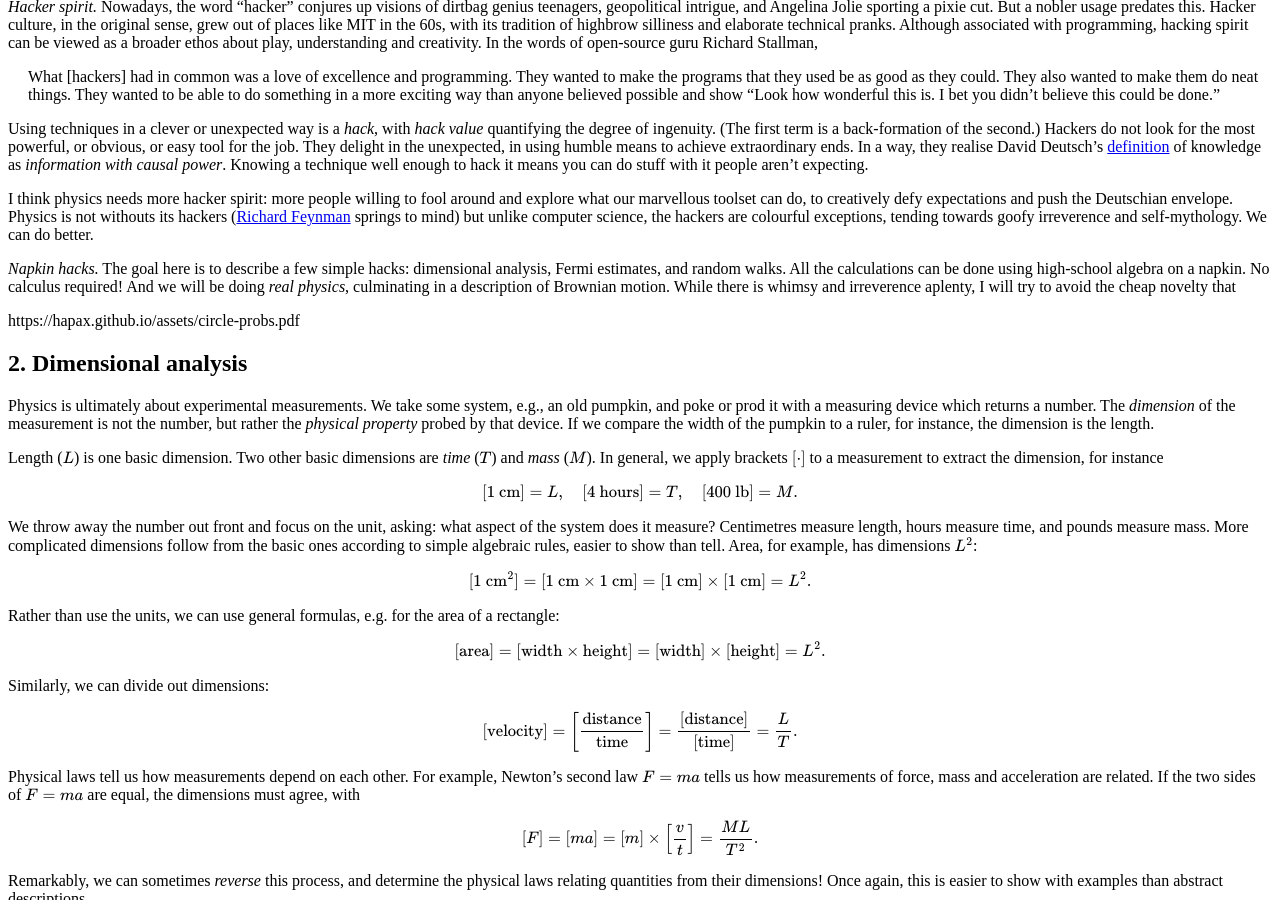
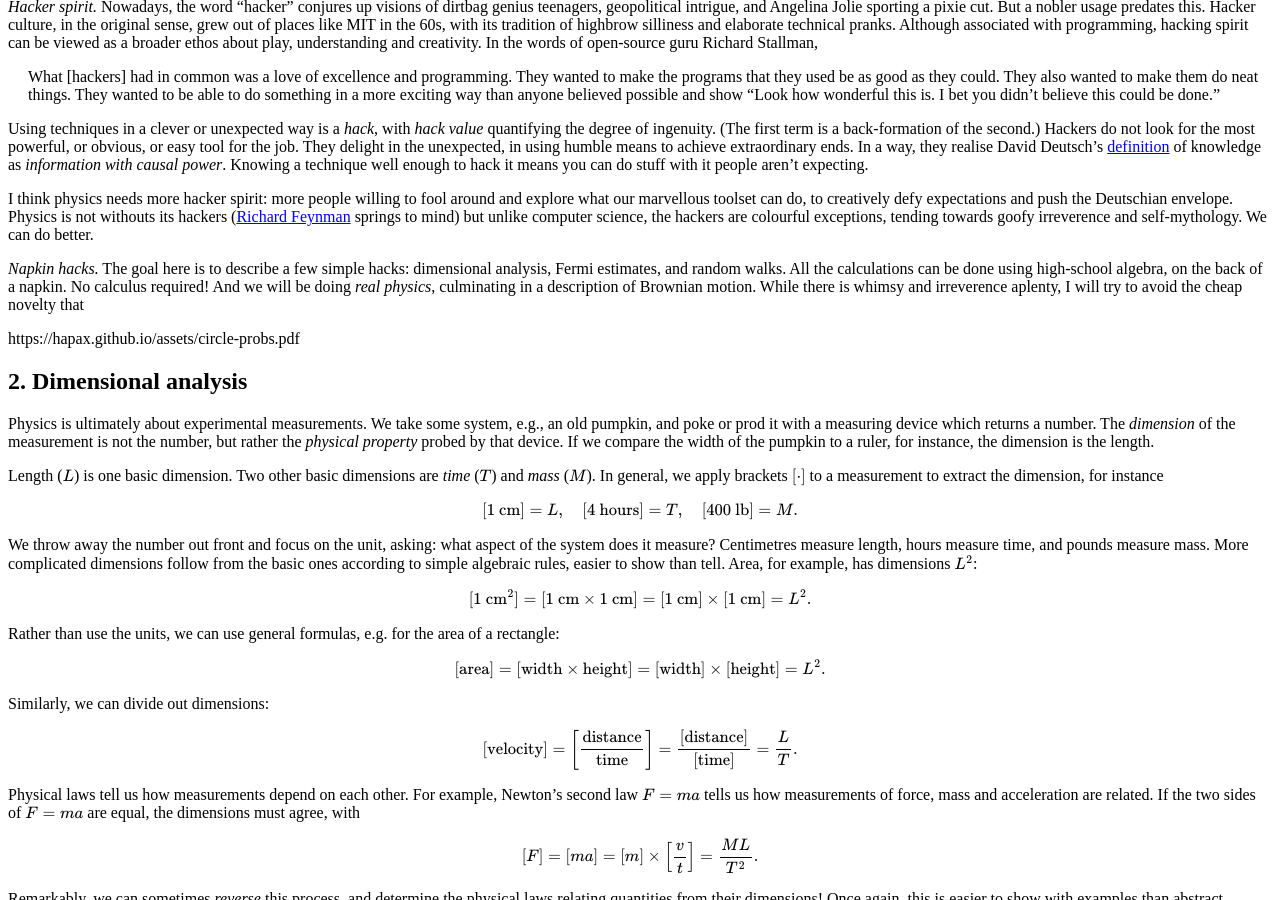
Before and after one commit to hapax/hapax.github.io, a Jekyll site: the page built from assets/simple-physics.md, in a window 1280 px wide and 900 px high, scrolled down 938 px. Built offline with Jekyll 4.4.1, drawn with Linux system fonts in a browser that asks for light colours; our own code applies the rules of GitHub Pages for plain Markdown files; formulas are drawn with MathJax 3; a script that is not in the unit is left out.

Commit message:
Update simple-physics.md

```diff
--- a/assets/simple-physics.md
+++ b/assets/simple-physics.md
@@ -74,8 +74,8 @@ We can do better.
 
 *Napkin hacks.* The goal here is to describe a few simple hacks:
 dimensional analysis, Fermi estimates, and random walks.
-All the calculations can be done using high-school algebra on a
-napkin.
+All the calculations can be done using high-school algebra, on the
+back of a napkin.
 No calculus required!
 And we will be doing *real physics*, culminating in a description of
 Brownian motion.
```
